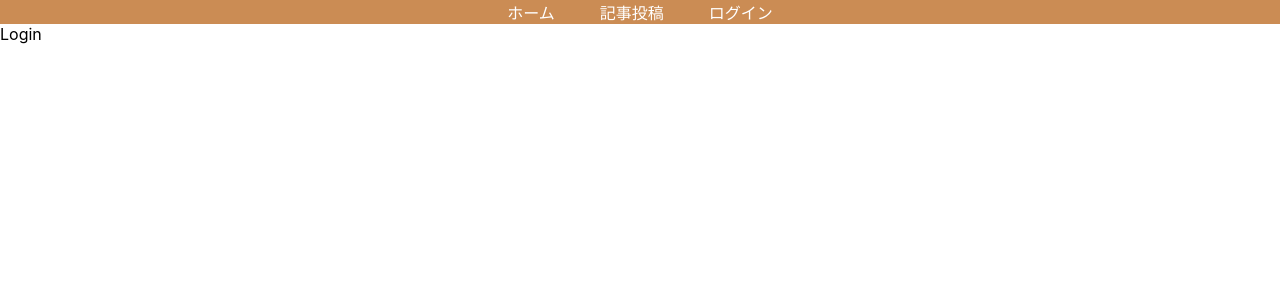
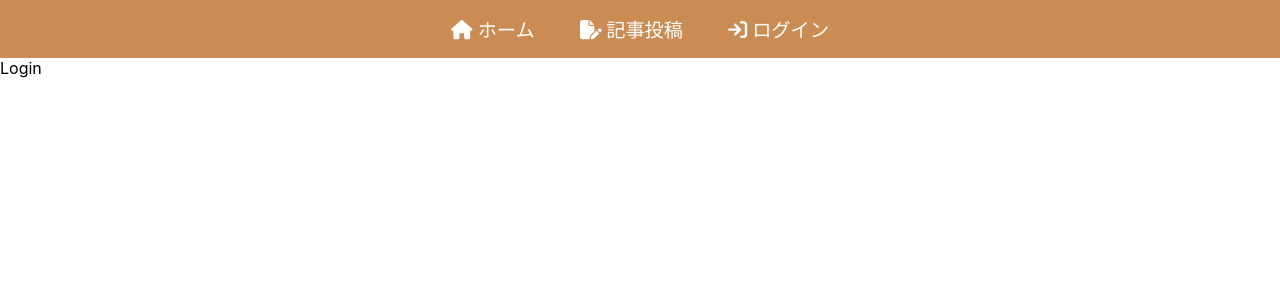
Before and after one commit to bossun11/blog-with-react-and-firebase, a React (Create React App) app: page /login in a window 1280 px wide. Shown: the top 300 px of the page. Built offline with nearby package versions, Linux system fonts and the light colour scheme.

Commit message:
Fix: ナビゲーションバーのデザインを修正
アイコンを追加・バーの高さと文字の大きさを変更

```diff
--- a/src/components/Navbar.css
+++ b/src/components/Navbar.css
@@ -4,14 +4,20 @@ nav {
   align-items: center;
   background-color: #cb8c54;
   gap: 45px;
+  padding: 15px 0;
 }
 
 nav a {
   text-decoration: none;
   color: white;
   transition: all 0.3s;
+  font-size: 1.2rem;
 }
 
 nav a:hover {
   color: cadetblue;
 }
+
+nav a svg {
+  margin-right: 5px;
+}
--- a/src/components/Navbar.jsx
+++ b/src/components/Navbar.jsx
@@ -1,13 +1,28 @@
 import React from "react";
 import { Link } from "react-router-dom";
 import "./Navbar.css";
+import { FontAwesomeIcon } from "@fortawesome/react-fontawesome";
+import {
+  faHouse,
+  faFilePen,
+  faArrowRightToBracket,
+} from "@fortawesome/free-solid-svg-icons";
 
 const Navbar = () => {
   return (
     <nav>
-      <Link to="/">ホーム</Link>
-      <Link to="/createpost">記事投稿</Link>
-      <Link to="/login">ログイン</Link>
+      <Link to="/">
+        <FontAwesomeIcon icon={faHouse} />
+        ホーム
+      </Link>
+      <Link to="/createpost">
+        <FontAwesomeIcon icon={faFilePen}></FontAwesomeIcon>
+        記事投稿
+      </Link>
+      <Link to="/login">
+        <FontAwesomeIcon icon={faArrowRightToBracket}></FontAwesomeIcon>
+        ログイン
+      </Link>
     </nav>
   );
 };
```
